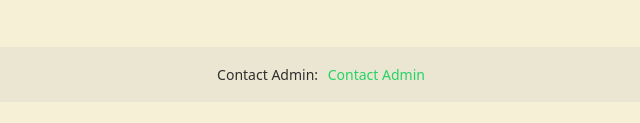
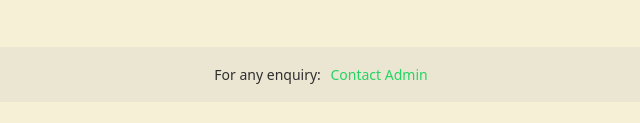
Before and after one commit to MRmacro118/kmo-blood-donor-camp, a plain HTML site: page admin.html in a window 1280 px wide. Shown: the part 217-340 px from the top of the page, 316-956 px from the left. Drawn offline with Linux system fonts and the light colour scheme; no server answers.

Commit message:
admin word update

```diff
--- a/admin.html
+++ b/admin.html
@@ -124,7 +124,7 @@ footer a {
 </div>
 
 <footer>
-  Contact Admin:
+  For any enquiry:
   <a href="https://wa.me/919526219005">Contact Admin</a>
   <!-- <a href="https://wa.me/917510903353">WhatsApp Admin 2</a> -->
 </footer>
```
